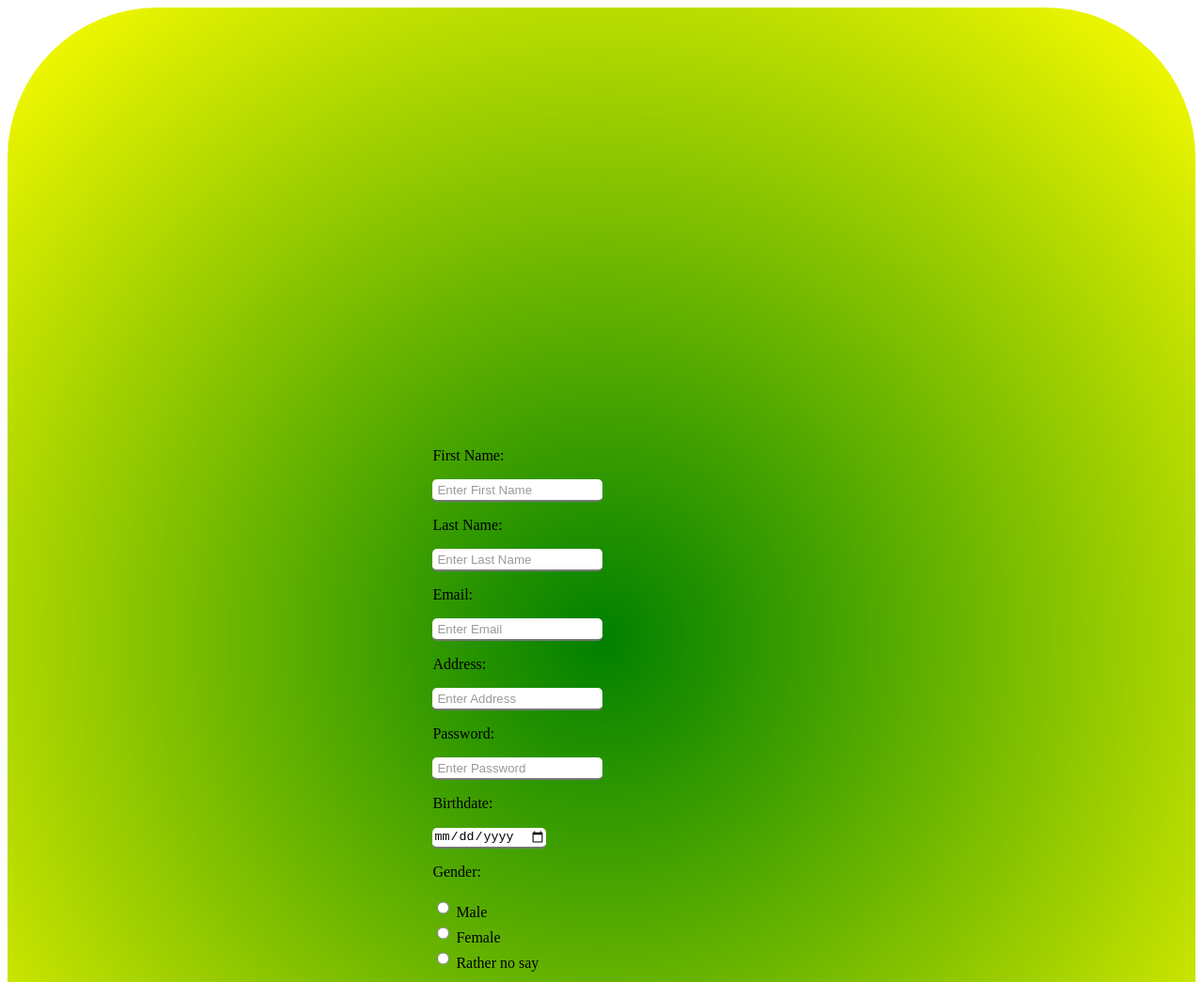
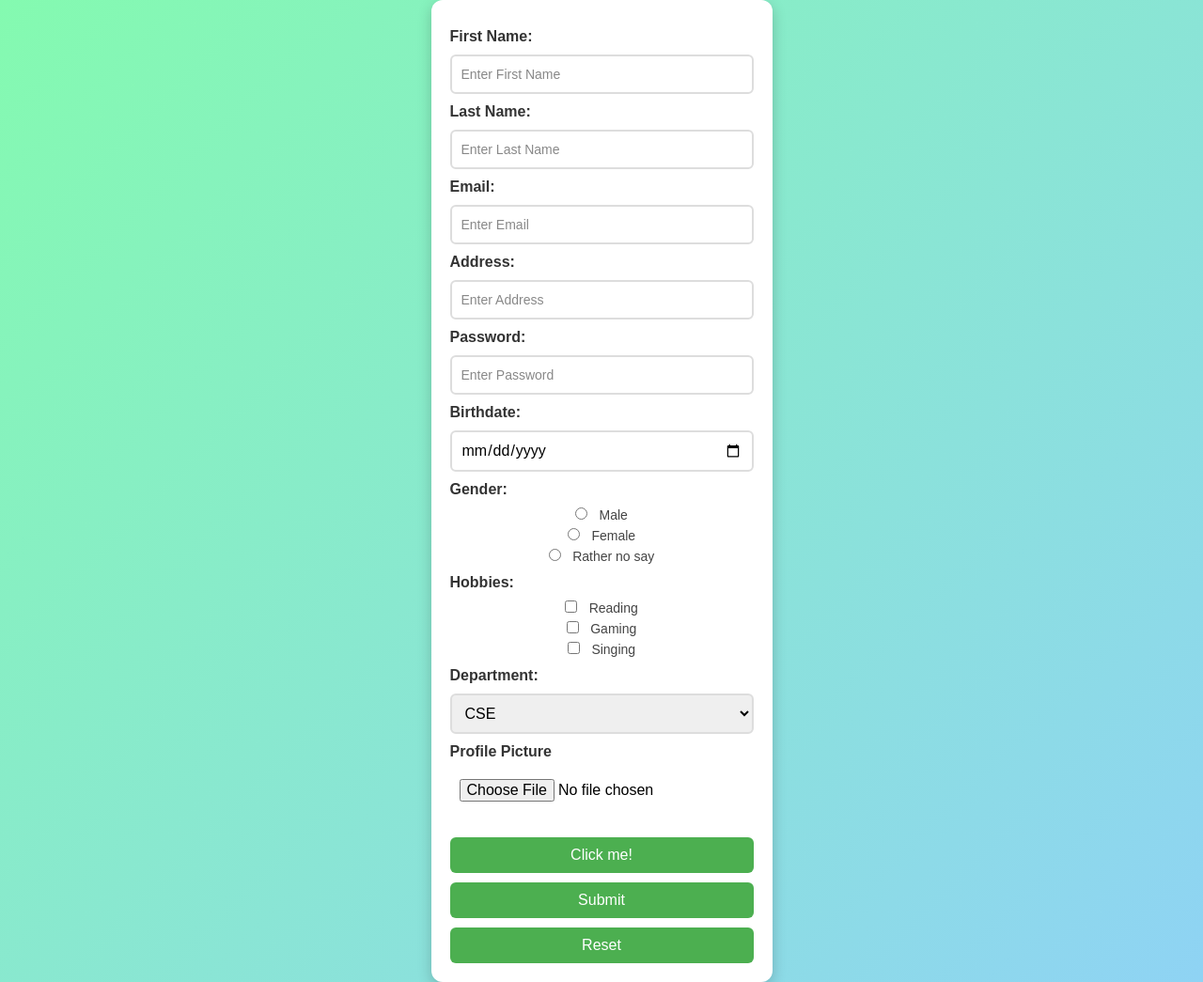
Before and after one commit to tricks-ter/learning-web-technologies-fall2024-2025-sec-A, a plain HTML site: page index.html in a window 1280 px wide. Shown: the top 1045 px of the page at 94% size. Drawn offline with Linux system fonts and the light colour scheme.

Commit message:
Update main.css

```diff
--- a/main.css
+++ b/main.css
@@ -1,32 +1,103 @@
-.main_body
-{
-    background: radial-gradient(circle,green,yellow) ;
-    border-radius: 10pc;
+/* General Styles */
+* {
+    margin: 0;
+    padding: 0;
+    box-sizing: border-box;
+    font-family: 'Poppins', sans-serif;
 }
 
+body {
+    display: flex;
+    justify-content: center;
+    align-items: center;
+    min-height: 100vh;
+    background: linear-gradient(135deg, #84fab0, #8fd3f4);
+}
 
-.form
-{
-    display: inline-block;
-    margin-left: 35%;
-    margin-top: 35%;
-    border-radius: 7px;
+/* Form Container */
+.form {
+    width: 100%;
+    max-width: 400px;
+    background: #fff;
+    padding: 20px;
+    border-radius: 12px;
+    box-shadow: 0 5px 15px rgba(0, 0, 0, 0.2);
+    text-align: center;
+}
+
+/* Form Headings */
+.form p {
+    font-weight: 600;
+    color: #333;
+    margin: 10px 0 5px;
+    text-align: left;
+}
+
+/* Input Fields */
+input, select {
+    width: 100%;
     padding: 10px;
-    justify-content: center;
-    scroll-behavior: smooth;
+    margin-top: 5px;
+    border: 2px solid #ddd;
+    border-radius: 6px;
+    font-size: 16px;
+    transition: 0.3s;
 }
-input
-{
-    border-radius:5px;
-    border-top: none;
-    border-left: none;
-    border-right: none;
-    height: 20px;
 
+/* Input Focus Effect */
+input:focus, select:focus {
+    border-color: #4CAF50;
+    outline: none;
+    box-shadow: 0 0 5px rgba(76, 175, 80, 0.5);
 }
-input::placeholder
-{
-    padding-left: 3px;
-    color : gray;
-    opacity: 0.8;
+
+/* Placeholder Styling */
+input::placeholder {
+    color: #888;
+    font-size: 14px;
 }
+
+/* Gender & Hobbies Styling */
+input[type="radio"],
+input[type="checkbox"] {
+    width: auto;
+    margin-right: 8px;
+}
+
+label {
+    font-size: 14px;
+    color: #444;
+}
+
+/* Buttons */
+input[type="button"], input[type="submit"], input[type="reset"] {
+    width: 100%;
+    background: #4CAF50;
+    color: white;
+    font-size: 16px;
+    padding: 10px;
+    margin-top: 10px;
+    border: none;
+    cursor: pointer;
+    transition: 0.3s;
+    border-radius: 6px;
+}
+
+input[type="button"]:hover,
+input[type="submit"]:hover,
+input[type="reset"]:hover {
+    background: #388E3C;
+}
+
+/* File Input */
+input[type="file"] {
+    border: none;
+}
+
+/* Responsive Design */
+@media (max-width: 600px) {
+    .form {
+        width: 90%;
+        padding: 15px;
+    }
+}
```
